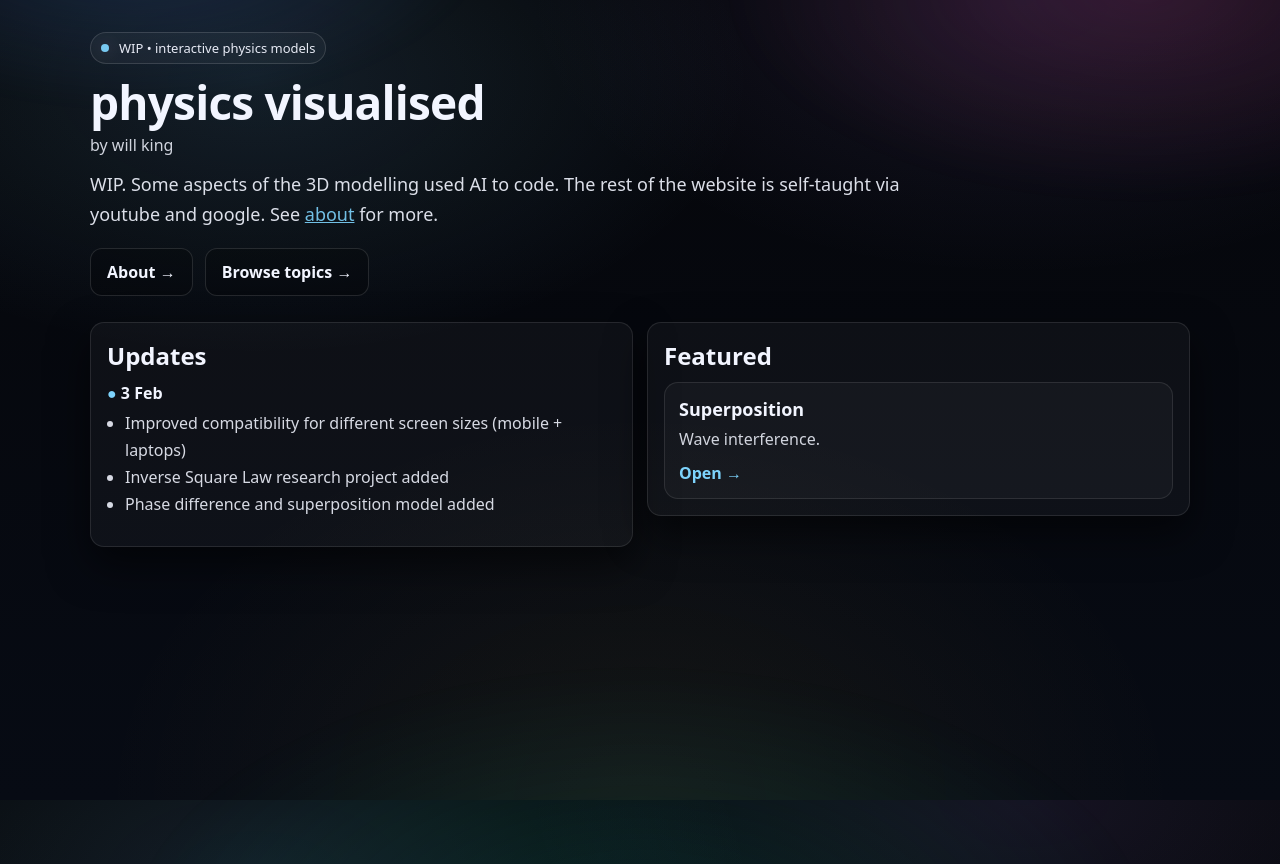
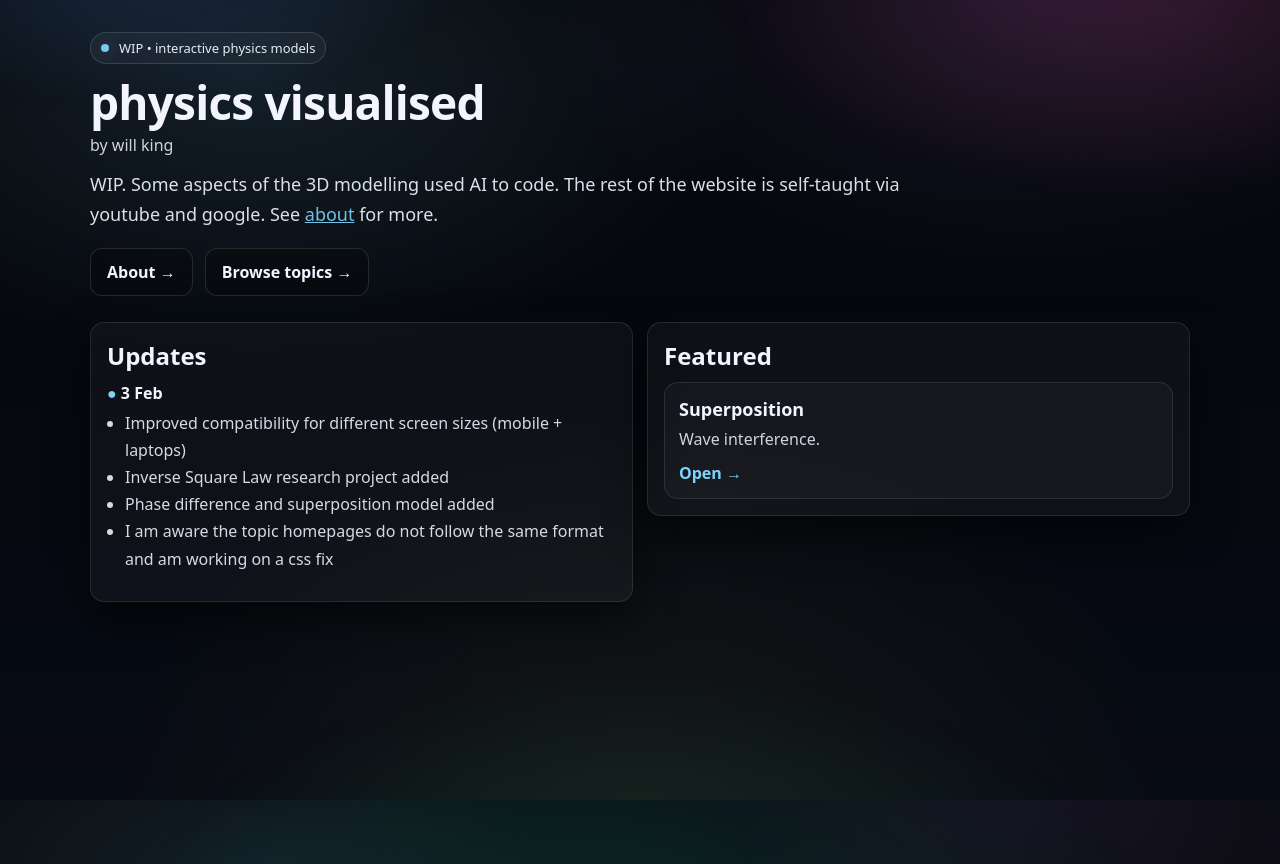
Before and after one commit to 17acs/physics-visualised, a Next.js app: page / in a window 1280 px wide. Built offline with nearby package versions, Linux system fonts and the light colour scheme.

Commit message:
Refine nuclear topic cards and home page styling

```diff
--- a/app/page.tsx
+++ b/app/page.tsx
@@ -6,6 +6,7 @@ export default function Home() {
         "Improved compatibility for different screen sizes (mobile + laptops)",
         "Inverse Square Law research project added",
         "Phase difference and superposition model added",
+        "I am aware the topic homepages do not follow the same format and am working on a css fix",
       ],
     },
   ];
```
